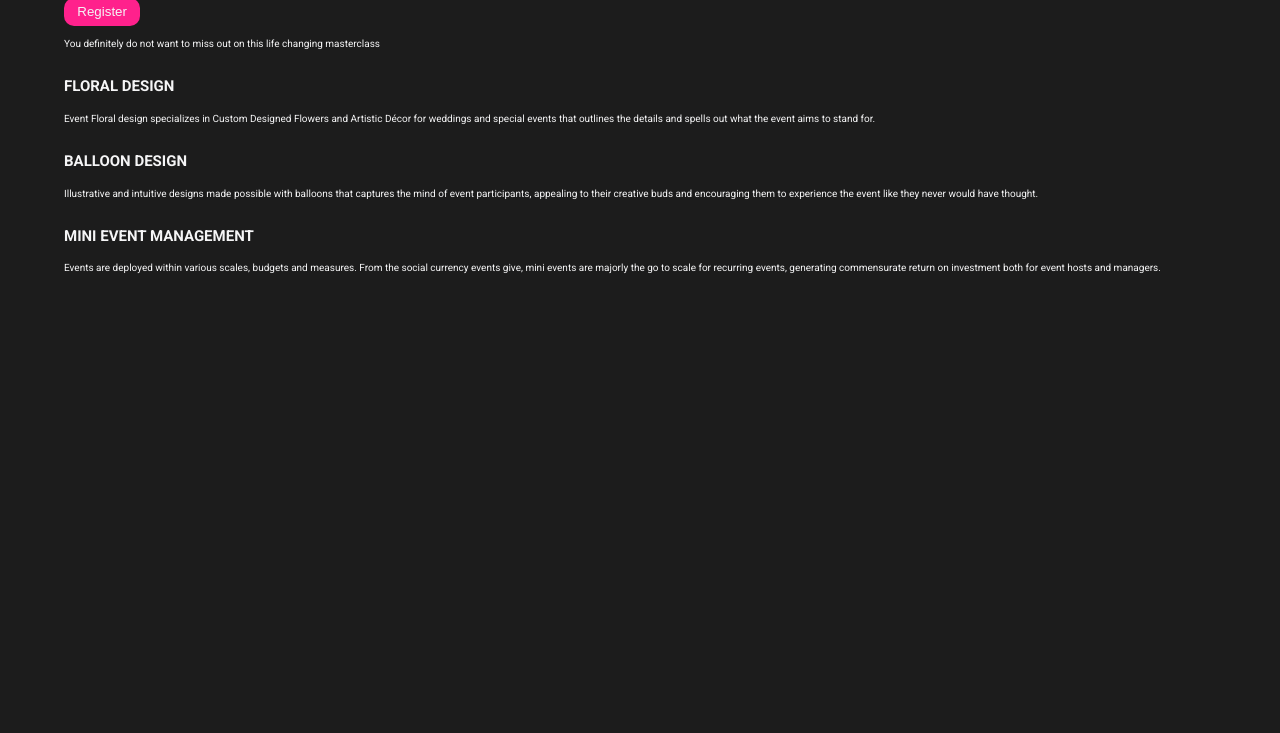
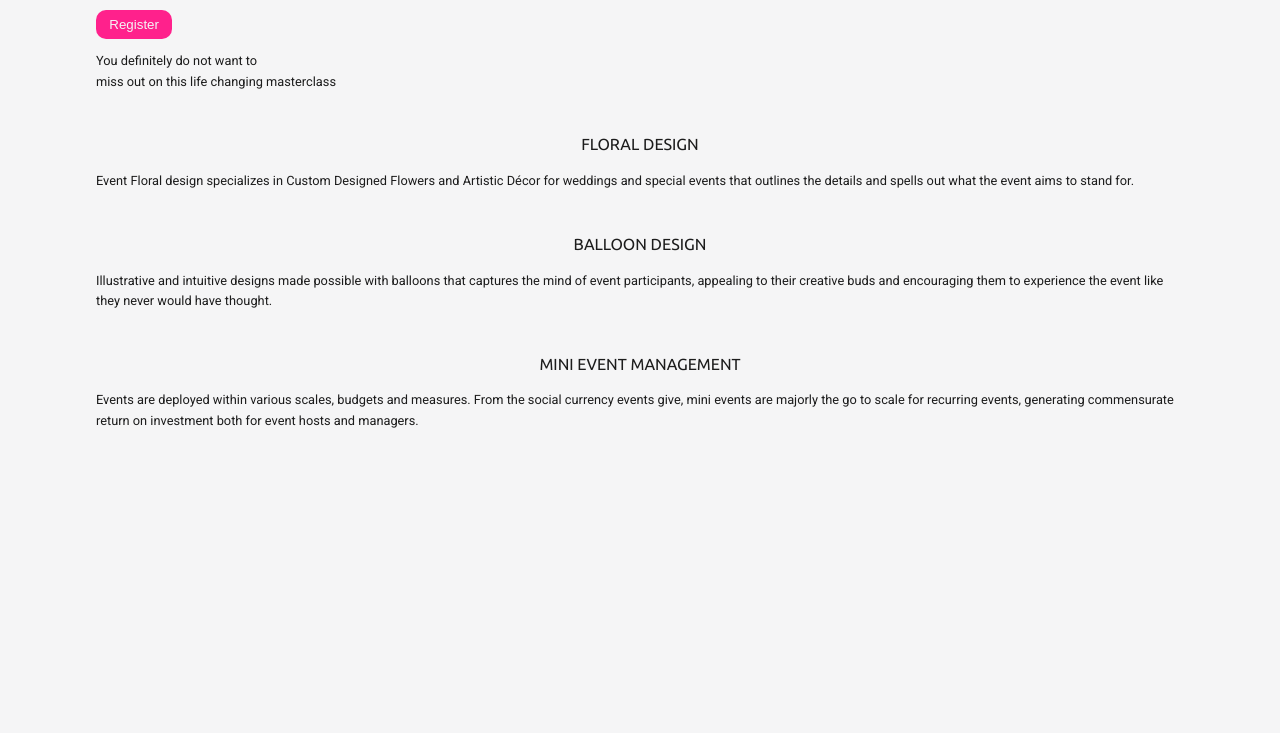
Before and after one commit to akinolaepaphras/event-planning-site, a plain HTML site: page index.html in a window 1280 px wide. Shown: the part 67-800 px from the top of the page. Drawn offline with Linux system fonts and the light colour scheme.

Commit message:
updated the css

```diff
--- a/index.css
+++ b/index.css
@@ -27,17 +27,16 @@ img {
 
   /* font */
   --primary-ff: 'Roboto', sans-serif;
-  --secondary-ff: 'action_manbold';
+  --secondary-ff: 'Ubuntu', sans-serif;
 }
 
 body {
-    font-family: var(--primary-ff);
+font-family: var(--primary-ff);
   font-size: 10px;
   line-height: 1.6;
-  background-color: var(--bgclr);
-  color: var(--text-clr);
+  background-color: var(--text-clr);
+  color: var(--bgclr);
   margin: 0;
-  overflow: hidden;
 }
 
 .icon::before,
@@ -48,13 +47,14 @@ body {
 }
 
 .container {
-    width: 90%;
-    margin: 0 auto;
+
+   width: 85%;
+   margin: 0 auto;
 }
 
 header {
     display: none;
-padding: 1em 0;
+padding: 1em 2em;
 }
 
 .top-container {
@@ -99,14 +99,14 @@ padding: 1em 0;
     color: #f75c03;
 }
 
-.main-container {
-    display: flex;
-    flex-direction: column;
+main {
+    width: 100%;
 }
 
 h1 {
     font-family: var(--secondary-ff);
-    font-size: 2rem;
+    font-size: 2.5rem;
+    font-weight: 700;
     margin: 0;
 }
 
@@ -129,3 +129,28 @@ h1 {
     text-decoration: none;
     color: var(--text-clr);
 }
+
+.text {
+     font-size: 0.8rem;
+}
+
+.subtext {
+    display: block;
+    margin: 0;
+}
+
+article {
+    width: 100%;
+    margin-top: 4em;
+}
+
+h2 {
+    font-family: var(--secondary-ff);
+    font-size: 1rem;
+    font-weight: 500;
+    text-align: center;
+}
+
+article p {
+    font-size: 0.8rem;
+}
--- a/index.html
+++ b/index.html
@@ -11,7 +11,7 @@
     <link rel="stylesheet" href="index.css">
 
     <!-- font -->
-    <link href="https://fonts.googleapis.com/css2?family=Roboto:wght@300;400;500;700&display=swap" rel="stylesheet">
+    <link href="https://fonts.googleapis.com/css2?family=Roboto:wght@300;400;700;900&family=Ubuntu:wght@400;700&display=swap" rel="stylesheet">
 </head>
 
 <body>
@@ -33,9 +33,9 @@
         <main>
             <div class="main-container">
                 <section>
-                    <h1>EVENT DESIGN MASTERCLASS</h1>
+                        <h1>EVENT DESIGN MASTERCLASS</h1>
                     <button class="register"><a href="#" class="registration-link">Register</a></button>
-                    <p class="text">You definitely do not want to miss out on this life changing masterclass</p>
+                    <p class="text">You definitely do not want to <span class="subtext">miss out on this life changing masterclass</span></p>
                 </section>
                 <article class="first-article">
                     <div class="article-container">
```
